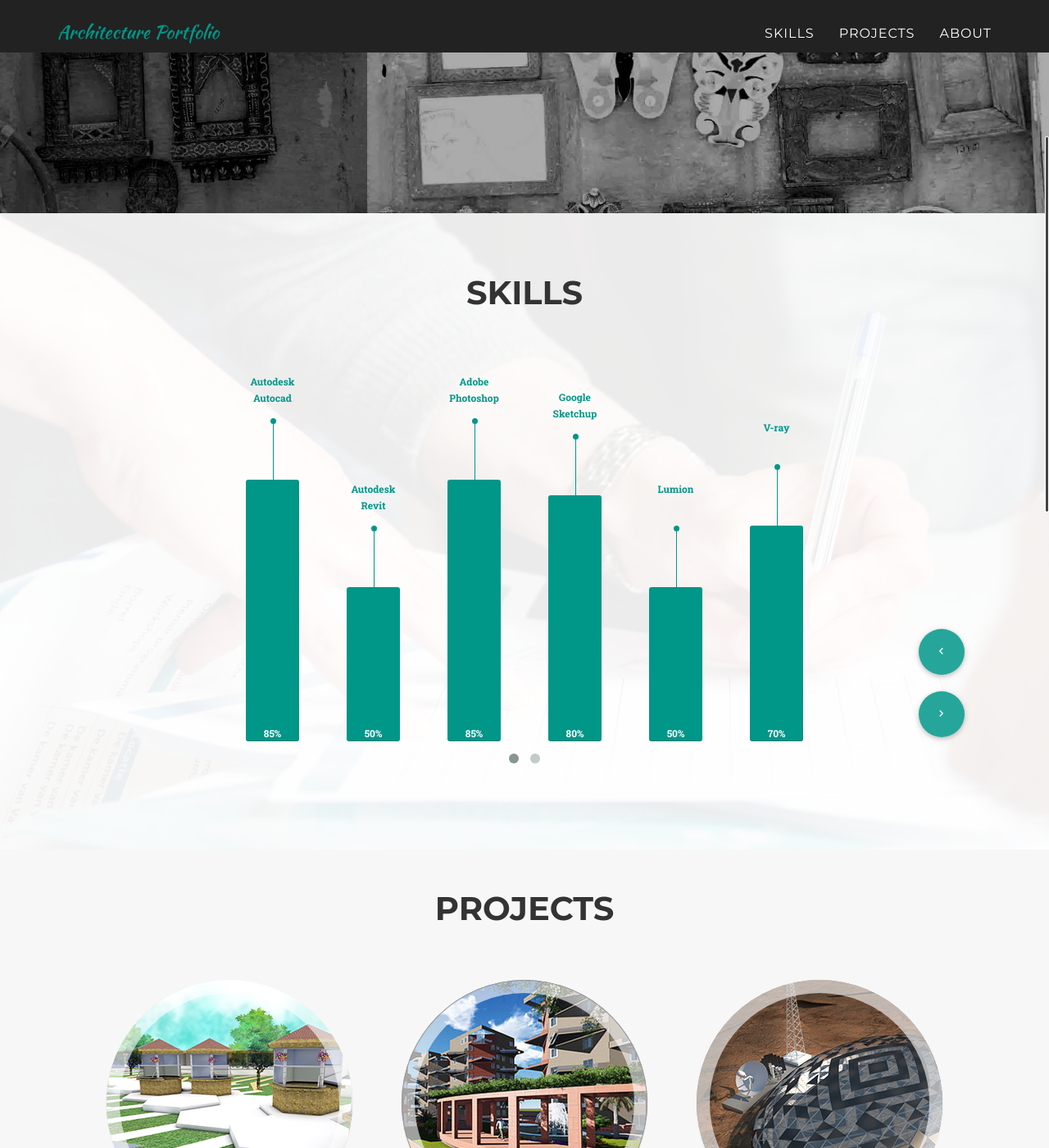
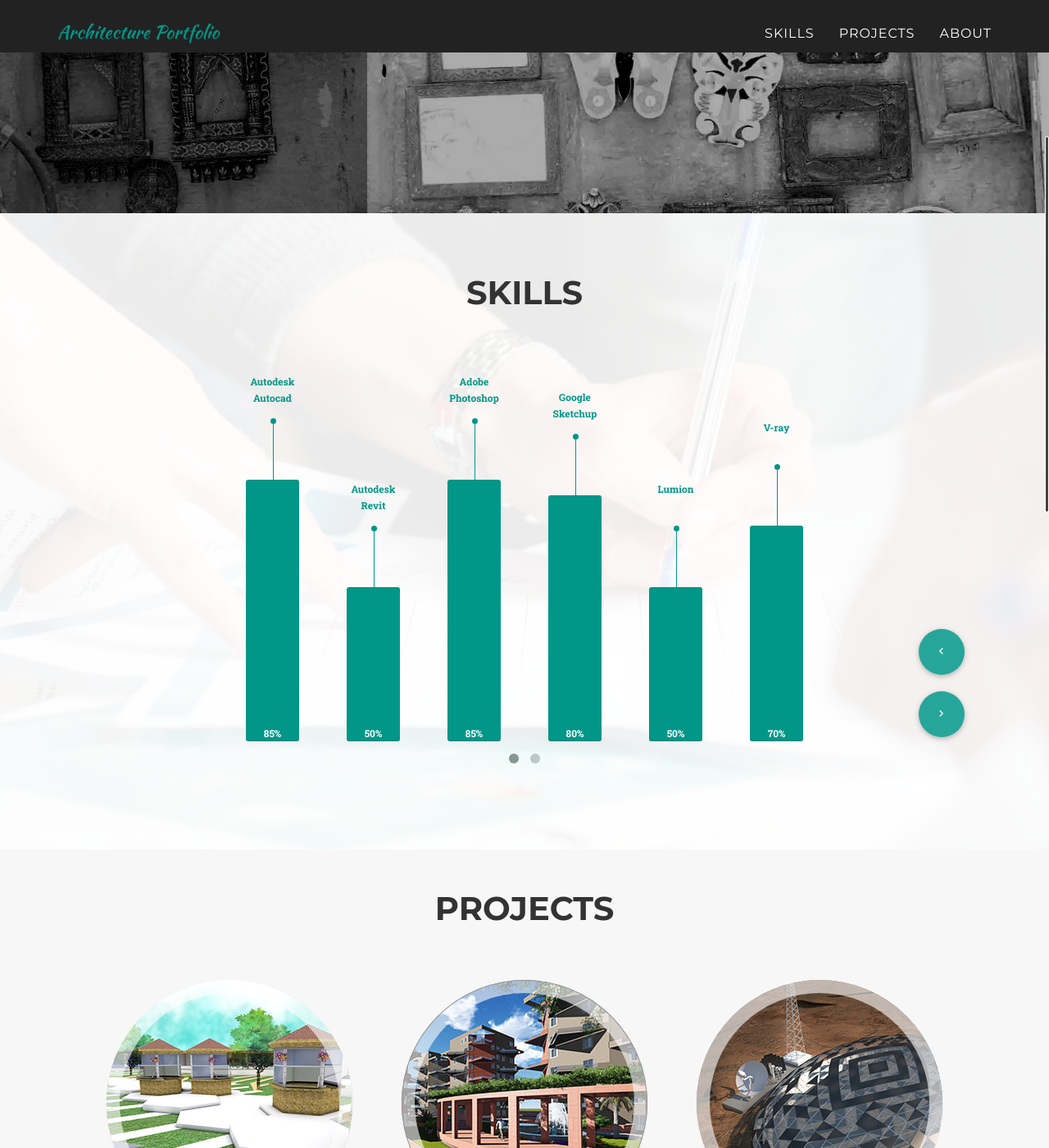
Before and after one commit to apoorvasingla/apoorvasingla.github.io, a Jekyll site: the page built from index.html, in a window 1280 px wide and 1400 px high, scrolled down 508 px. Shown: the whole window at 82% size. Built offline with Jekyll 4.4.1, drawn with Linux system fonts in a browser that asks for light colours; some web fonts are replaced.

Commit message:
Adds parallax to skills section

```diff
--- a/_includes/css/main.css
+++ b/_includes/css/main.css
@@ -806,7 +806,6 @@
 
 section#skills {
     padding: 0;
-    background: url('img/skills-bg.jpg');
 }
 
 section#skills .overlay {
--- a/_includes/skills.html
+++ b/_includes/skills.html
@@ -1,5 +1,5 @@
 <!-- Skills Section -->
-    <section id="skills" class="bg-light-gray">
+    <section id="skills" data-parallax="scroll" data-image-src="/img/skills-bg.jpg" data-speed="0.5">
     	<div class="overlay">
 	        <div class="container">
 	            <div class="row">
```
